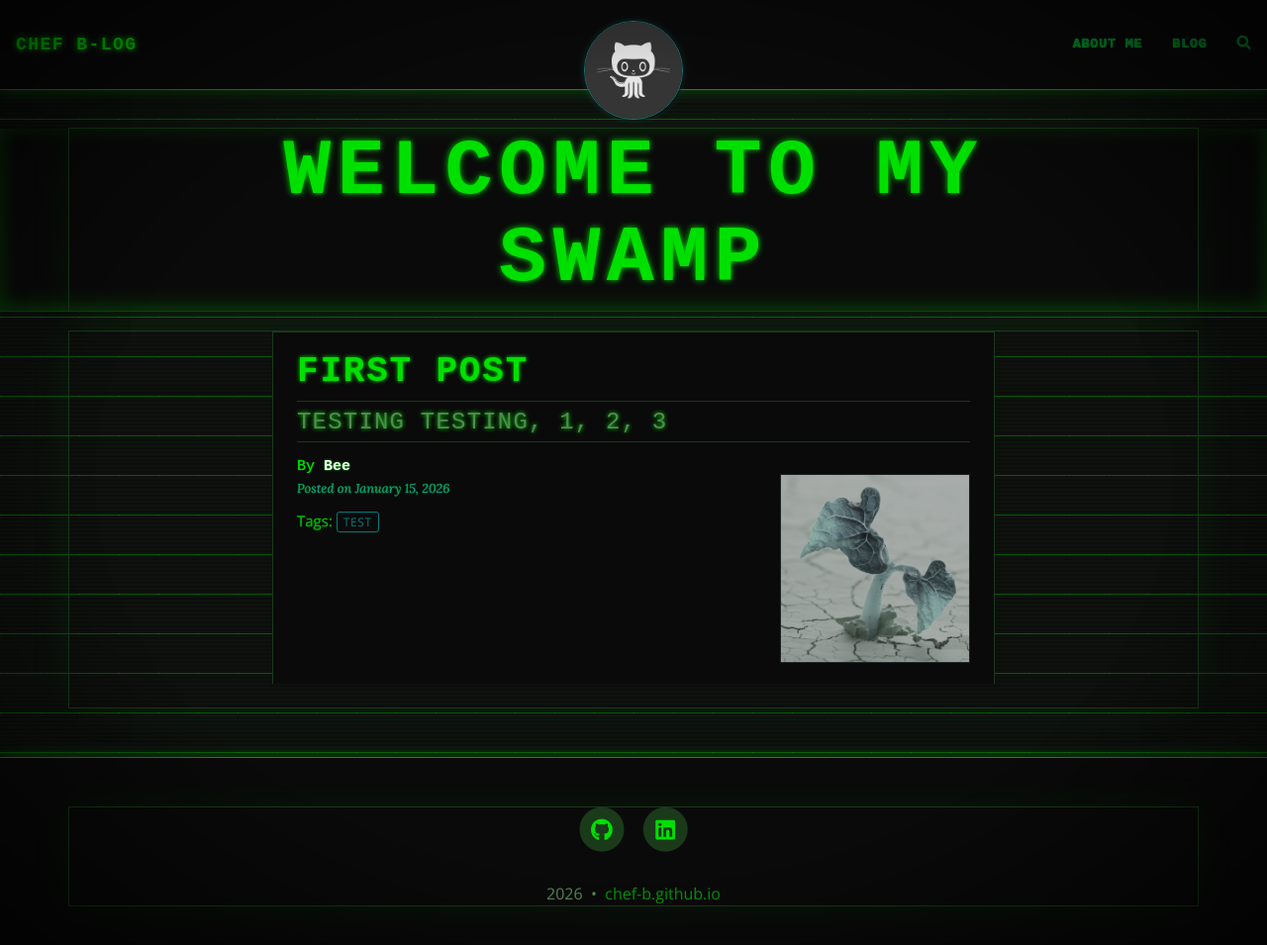
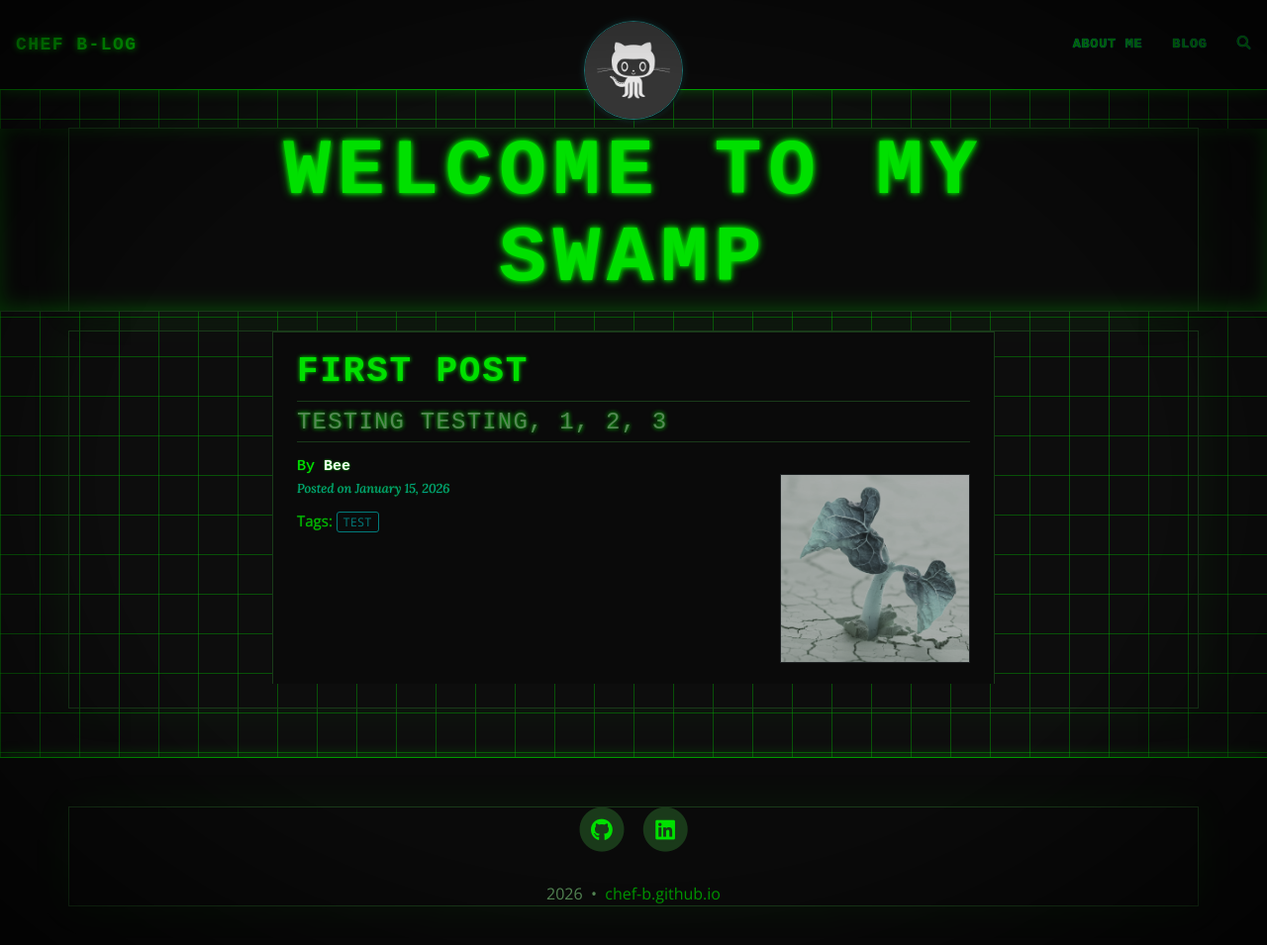
Before and after one commit to chef-b/chef-b.github.io, a Jekyll site: the page built from index.html, in a window 1280 px wide and 965 px high. Shown: the top 955 px of the window at 99% size. Built offline with Jekyll 4.4.1, drawn with Linux system fonts in a browser that asks for light colours; the list of posts is cut into pages by our own code; comment, search, counter and statistics services are not loaded.

Commit message:
Update retro.css
gridlines - desktop + mobile
h1 text shadow

```diff
--- a/assets/css/retro.css
+++ b/assets/css/retro.css
@@ -28,40 +28,30 @@
 }
 
 body {
-  background-color: #000;
+  background-color: #0d0d0d;
   color: var(--green);
   font-family: 'Courier New', Courier, monospace;
   font-size: 15px;
   line-height: 1.7;
   text-shadow: 0 0 1px var(--green);
 
-  /* Grid: dark grey cells with green lines */
+  /* Grid: green lines both directions */
   background-image:
-    /* CRT scanlines — top layer */
     repeating-linear-gradient(
       to bottom,
-      rgba(0, 0, 0, 0) 0px,
-      rgba(0, 0, 0, 0) 2px,
-      rgba(0, 255, 0, 0.018) 2px,
-      rgba(0, 255, 0, 0.018) 4px
+      rgba(0, 180, 0, 0.4) 0px,
+      rgba(0, 180, 0, 0.4) 1px,
+      transparent 1px,
+      transparent 40px
     ),
-    /* Horizontal green grid lines (1px every 40px) */
-    repeating-linear-gradient(
-      to bottom,
-      rgba(0, 180, 0, 0.45) 0px,
-      rgba(0, 180, 0, 0.45) 1px,
-      #0d0d0d 1px,
-      #0d0d0d 40px
-    ),
-    /* Vertical green grid lines (1px every 40px) */
     repeating-linear-gradient(
       to right,
-      rgba(0, 180, 0, 0.45) 0px,
-      rgba(0, 180, 0, 0.45) 1px,
-      #0d0d0d 1px,
-      #0d0d0d 40px
+      rgba(0, 180, 0, 0.4) 0px,
+      rgba(0, 180, 0, 0.4) 1px,
+      transparent 1px,
+      transparent 40px
     );
-  background-size: auto 4px, 40px 40px, 40px 40px;
+  background-size: 40px 40px;
 }
 
 /* Main content column — dark solid panel over the grid */
@@ -94,6 +84,7 @@ h1 {
   text-transform: uppercase;
   letter-spacing: 0.08em;
   text-shadow:
+    0 0 3px var(--green)
     0 0 6px var(--green);
 }
 
@@ -678,27 +669,23 @@ input:focus {
 
   /* Keep grid on mobile — smaller cells, same dark grey + green lines */
  body {
+  background-color: #0d0d0d;
   background-image:
     repeating-linear-gradient(
       to bottom,
-        rgba(0,0,0,0) 0px, rgba(0,0,0,0) 2px,
-        rgba(0,255,0,0.015) 2px, rgba(0,255,0,0.015) 4px
-      ),
-      repeating-linear-gradient(
-        to bottom,
-        rgba(0,180,0,0.4) 0px,
-        rgba(0,180,0,0.4) 1px,
-        #0d0d0d 1px,
-        #0d0d0d 30px
+      rgba(0, 180, 0, 0.35) 0px,
+      rgba(0, 180, 0, 0.35) 1px,
+      transparent 1px,
+      transparent 30px
     ),
     repeating-linear-gradient(
       to right,
-        rgba(0,180,0,0.4) 0px,
-        rgba(0,180,0,0.4) 1px,
-        #0d0d0d 1px,
-        #0d0d0d 30px
+      rgba(0, 180, 0, 0.35) 0px,
+      rgba(0, 180, 0, 0.35) 1px,
+      transparent 1px,
+      transparent 30px
     );
-    background-size: auto 4px, 30px 30px, 30px 30px;
+  background-size: 30px 30px;
 }
 
   /* Navbar brand sizing */
```
Lines whose indentation alone changed are shown as unchanged.
